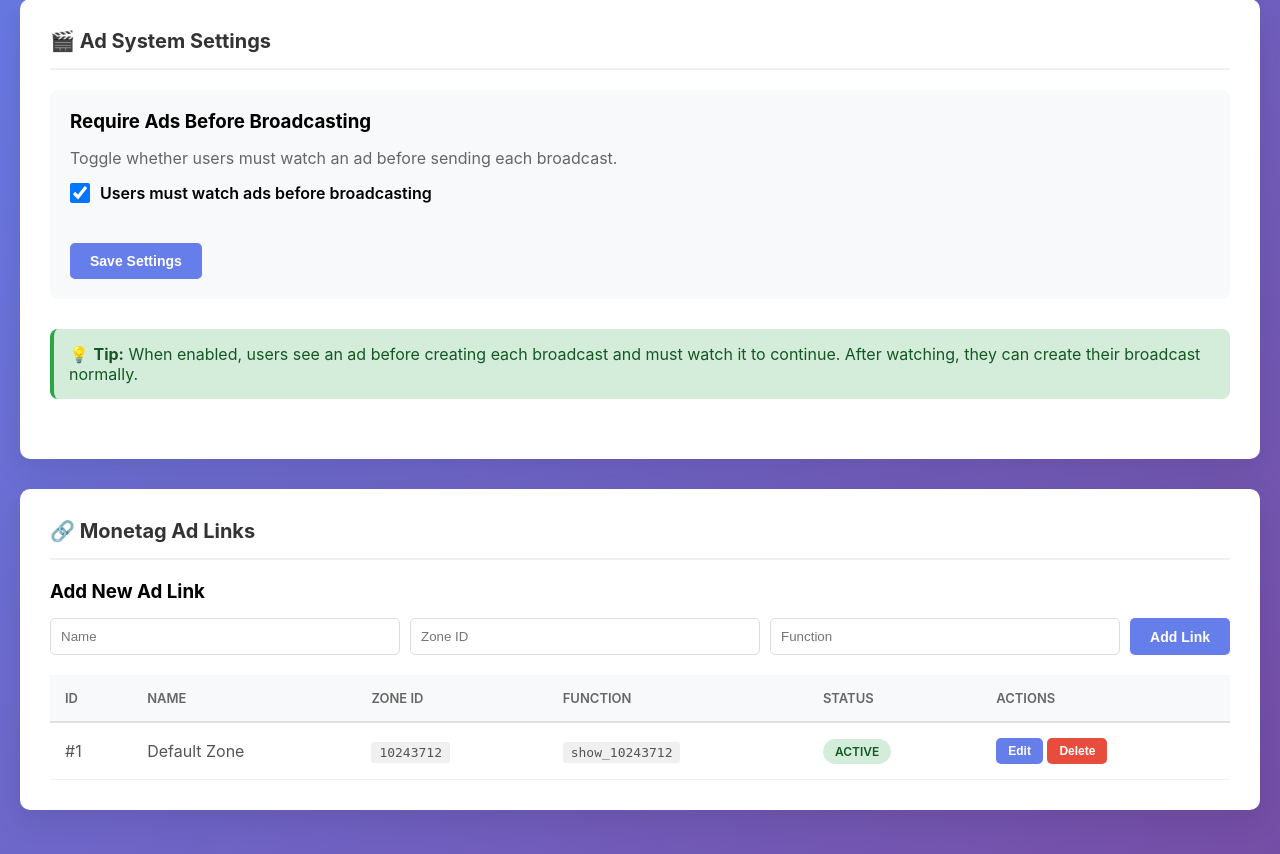
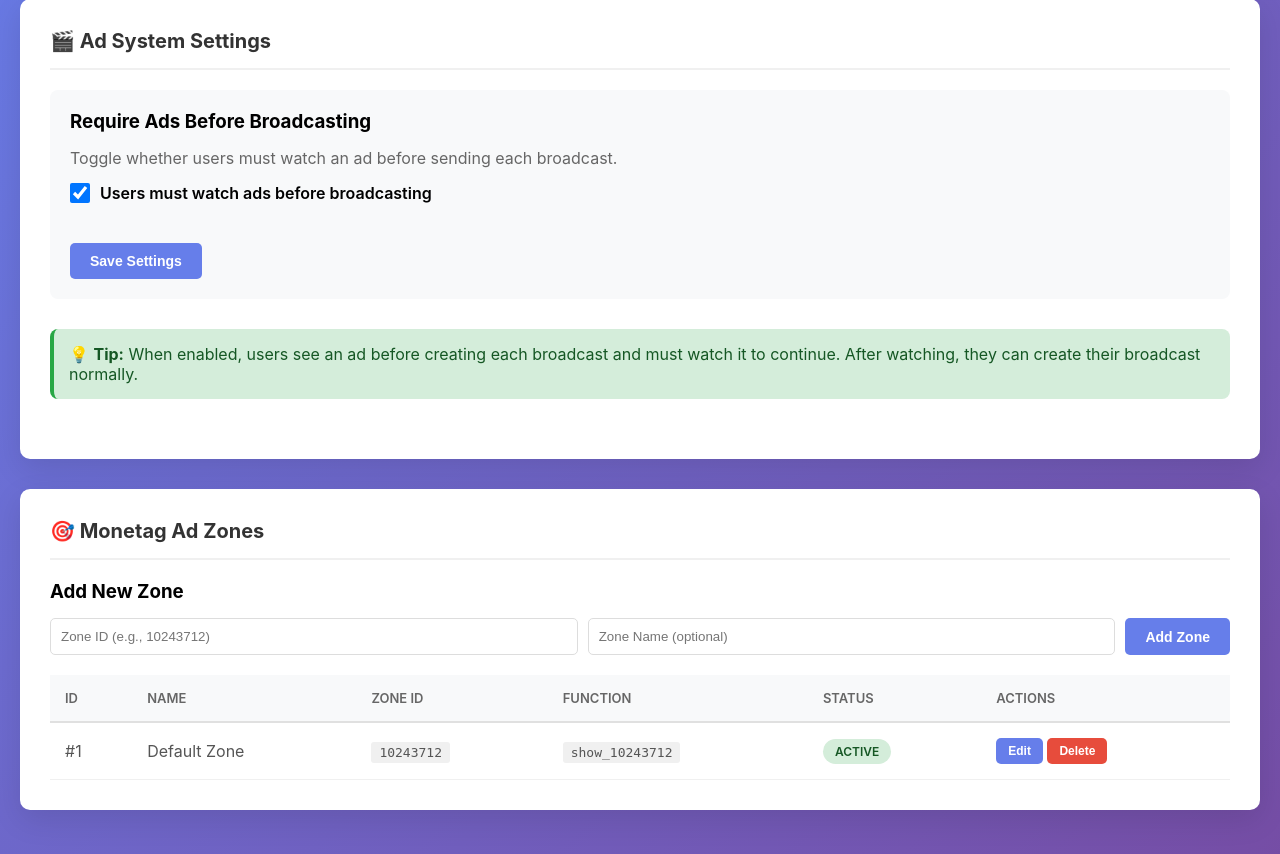
Before and after one commit to ssGITHUB1234/Brodcast-Blast, a Flask app: page / in a window 1280 px wide, after a click on "🎬 Ad Settings". Shown: the part 272-1126 px from the top of the page. Run offline with Flask 3, Linux system fonts and the light colour scheme; some libraries are stand-ins or nearby versions.

Commit message:
Simplify ad management by only requiring zone IDs
Refactor backend API endpoints and frontend UI to manage Monetag ad zones by Zone ID, automatically generating the function, and removing the need for manual link entry.

Replit-Commit-Author: Agent
Replit-Commit-Session-Id: 26770800-70af-424d-ab3d-cf6257321cad
Replit-Commit-Checkpoint-Type: full_checkpoint
Replit-Commit-Event-Id: 47b4a473-f40d-46de-a45d-0a5a9346c973
Replit-Commit-Screenshot-Url: https://storage.googleapis.com/screenshot-production-us-central1/78a9272a-375e-4540-b490-287a8f018a62/26770800-70af-424d-ab3d-cf6257321cad/PzD33pP

```diff
--- a/backend/app.py
+++ b/backend/app.py
@@ -39,11 +39,11 @@ ad_settings = {
 # Track users who watched ads (reset periodically)
 users_ads_watched = set()  # Set of user IDs who watched ads in current session
 
-# Monetag ad links management
-monetag_ad_links = [
-    {'id': 1, 'name': 'Default Zone', 'zone_id': '10243712', 'link': 'show_10243712', 'active': True}
+# Monetag ad zones management (just zone IDs)
+monetag_zones = [
+    {'id': 1, 'name': 'Default Zone', 'zone_id': '10243712', 'active': True}
 ]
-next_ad_id = 2
+next_zone_id = 2
 
 def is_admin(user_id):
     """Check if user is admin"""
@@ -387,63 +387,63 @@ def clear_ad_watched(user_id):
     except Exception as e:
         return jsonify({'error': str(e)}), 500
 
-@app.route('/api/ads/links', methods=['GET'])
-def get_ad_links():
-    """Get all Monetag ad links"""
-    return jsonify(monetag_ad_links)
+@app.route('/api/ads/zones', methods=['GET'])
+def get_ad_zones():
+    """Get all Monetag ad zones"""
+    return jsonify(monetag_zones)
 
-@app.route('/api/ads/links', methods=['POST'])
-def add_ad_link():
-    """Add new Monetag ad link"""
-    global next_ad_id
+@app.route('/api/ads/zones', methods=['POST'])
+def add_ad_zone():
+    """Add new Monetag ad zone"""
+    global next_zone_id
     try:
         data = request.json
-        name = data.get('name', 'New Link')
-        zone_id = data.get('zone_id', '')
-        link = data.get('link', '')
+        zone_id = data.get('zone_id', '').strip()
+        name = data.get('name', f'Zone {zone_id}')
 
-        if not zone_id or not link:
-            return jsonify({'error': 'Zone ID and link are required'}), 400
+        if not zone_id:
+            return jsonify({'error': 'Zone ID is required'}), 400
 
-        new_link = {
-            'id': next_ad_id,
+        # Check if zone already exists
+        if any(z['zone_id'] == zone_id for z in monetag_zones):
+            return jsonify({'error': 'Zone ID already exists'}), 400
+
+        new_zone = {
+            'id': next_zone_id,
             'name': name,
             'zone_id': zone_id,
-            'link': link,
             'active': True
         }
-        monetag_ad_links.append(new_link)
-        next_ad_id += 1
-        return jsonify({'message': 'Ad link added', 'link': new_link})
+        monetag_zones.append(new_zone)
+        next_zone_id += 1
+        return jsonify({'message': 'Zone added', 'zone': new_zone})
     except Exception as e:
         return jsonify({'error': str(e)}), 500
 
-@app.route('/api/ads/links/<int:link_id>', methods=['PUT'])
-def update_ad_link(link_id):
-    """Update Monetag ad link"""
+@app.route('/api/ads/zones/<int:zone_id>', methods=['PUT'])
+def update_ad_zone(zone_id):
+    """Update Monetag ad zone name"""
     try:
         data = request.json
-        link = next((l for l in monetag_ad_links if l['id'] == link_id), None)
+        zone = next((z for z in monetag_zones if z['id'] == zone_id), None)
 
-        if not link:
-            return jsonify({'error': 'Link not found'}), 404
+        if not zone:
+            return jsonify({'error': 'Zone not found'}), 404
 
-        link['name'] = data.get('name', link['name'])
-        link['zone_id'] = data.get('zone_id', link['zone_id'])
-        link['link'] = data.get('link', link['link'])
-        link['active'] = data.get('active', link['active'])
+        zone['name'] = data.get('name', zone['name'])
+        zone['active'] = data.get('active', zone['active'])
 
-        return jsonify({'message': 'Ad link updated', 'link': link})
+        return jsonify({'message': 'Zone updated', 'zone': zone})
     except Exception as e:
         return jsonify({'error': str(e)}), 500
 
-@app.route('/api/ads/links/<int:link_id>', methods=['DELETE'])
-def delete_ad_link(link_id):
-    """Delete Monetag ad link"""
-    global monetag_ad_links
+@app.route('/api/ads/zones/<int:zone_id>', methods=['DELETE'])
+def delete_ad_zone(zone_id):
+    """Delete Monetag ad zone"""
+    global monetag_zones
     try:
-        monetag_ad_links = [l for l in monetag_ad_links if l['id'] != link_id]
-        return jsonify({'message': 'Ad link deleted'})
+        monetag_zones = [z for z in monetag_zones if z['id'] != zone_id]
+        return jsonify({'message': 'Zone deleted'})
     except Exception as e:
         return jsonify({'error': str(e)}), 500
 
--- a/backend/templates/dashboard.html
+++ b/backend/templates/dashboard.html
@@ -550,20 +550,19 @@
             </div>
 
             <div class="section">
-                <h2>🔗 Monetag Ad Links</h2>
-                <div id="ad-links-message"></div>
+                <h2>🎯 Monetag Ad Zones</h2>
+                <div id="ad-zones-message"></div>
 
                 <div style="margin-bottom: 20px;">
-                    <h3 style="margin-bottom: 15px;">Add New Ad Link</h3>
-                    <div style="display: grid; grid-template-columns: 1fr 1fr 1fr auto; gap: 10px; margin-bottom: 15px;">
-                        <input type="text" id="new-link-name" placeholder="Name" style="padding: 10px; border: 1px solid #ddd; border-radius: 5px;">
-                        <input type="text" id="new-link-zone" placeholder="Zone ID" style="padding: 10px; border: 1px solid #ddd; border-radius: 5px;">
-                        <input type="text" id="new-link-func" placeholder="Function" style="padding: 10px; border: 1px solid #ddd; border-radius: 5px;">
-                        <button class="btn btn-primary" onclick="addAdLink()" style="padding: 10px 20px;">Add Link</button>
+                    <h3 style="margin-bottom: 15px;">Add New Zone</h3>
+                    <div style="display: grid; grid-template-columns: 1fr 1fr auto; gap: 10px; margin-bottom: 15px;">
+                        <input type="text" id="new-zone-id" placeholder="Zone ID (e.g., 10243712)" style="padding: 10px; border: 1px solid #ddd; border-radius: 5px;">
+                        <input type="text" id="new-zone-name" placeholder="Zone Name (optional)" style="padding: 10px; border: 1px solid #ddd; border-radius: 5px;">
+                        <button class="btn btn-primary" onclick="addAdZone()" style="padding: 10px 20px;">Add Zone</button>
                     </div>
                 </div>
 
-                <div id="ad-links-list" style="overflow-x: auto;">
+                <div id="ad-zones-list" style="overflow-x: auto;">
                     <table>
                         <thead>
                             <tr>
@@ -575,7 +574,7 @@
                                 <th>Actions</th>
                             </tr>
                         </thead>
-                        <tbody id="ad-links-tbody">
+                        <tbody id="ad-zones-tbody">
                             <tr><td colspan="6" style="text-align: center;">Loading...</td></tr>
                         </tbody>
                     </table>
@@ -621,7 +620,7 @@
                 loadChatAnalysis();
             } else if (tabName === 'ads') {
                 loadAdSettings();
-                loadAdLinks();
+                loadAdZones();
             } else if (tabName === 'overview') {
                 loadDashboard();
             }
@@ -1096,103 +1095,103 @@
             }
         }
 
-        async function loadAdLinks() {
+        async function loadAdZones() {
             try {
-                const response = await fetch(`${API_BASE}/ads/links`);
-                const links = await response.json();
-                renderAdLinks(links);
+                const response = await fetch(`${API_BASE}/ads/zones`);
+                const zones = await response.json();
+                renderAdZones(zones);
             } catch (error) {
-                console.error('Error loading ad links:', error);
-                showError('Failed to load ad links');
+                console.error('Error loading ad zones:', error);
+                showError('Failed to load zones');
             }
         }
 
-        function renderAdLinks(links) {
+        function renderAdZones(zones) {
             let html = '<table><thead><tr><th>ID</th><th>Name</th><th>Zone ID</th><th>Function</th><th>Status</th><th>Actions</th></tr></thead><tbody>';
-            if (Array.isArray(links) && links.length > 0) {
-                links.forEach(link => {
-                    const statusBadge = link.active ? 'badge-active' : 'badge-blocked';
-                    const statusText = link.active ? 'ACTIVE' : 'INACTIVE';
+            if (Array.isArray(zones) && zones.length > 0) {
+                zones.forEach(zone => {
+                    const statusBadge = zone.active ? 'badge-active' : 'badge-blocked';
+                    const statusText = zone.active ? 'ACTIVE' : 'INACTIVE';
+                    const functionName = `show_${zone.zone_id}`;
                     html += `<tr>
-                        <td>#${link.id}</td>
-                        <td>${link.name}</td>
-                        <td><code style="background: #f0f0f0; padding: 3px 8px; border-radius: 3px;">${link.zone_id}</code></td>
-                        <td><code style="background: #f0f0f0; padding: 3px 8px; border-radius: 3px;">${link.link}</code></td>
+                        <td>#${zone.id}</td>
+                        <td>${zone.name}</td>
+                        <td><code style="background: #f0f0f0; padding: 3px 8px; border-radius: 3px;">${zone.zone_id}</code></td>
+                        <td><code style="background: #f0f0f0; padding: 3px 8px; border-radius: 3px;">${functionName}</code></td>
                         <td><span class="badge ${statusBadge}">${statusText}</span></td>
                         <td>
-                            <button class="btn btn-primary btn-small" onclick="editAdLink(${link.id}, '${link.name}', '${link.zone_id}', '${link.link}')">Edit</button>
-                            <button class="btn btn-danger btn-small" onclick="deleteAdLink(${link.id})">Delete</button>
+                            <button class="btn btn-primary btn-small" onclick="editAdZone(${zone.id}, '${zone.name}')">Edit</button>
+                            <button class="btn btn-danger btn-small" onclick="deleteAdZone(${zone.id})">Delete</button>
                         </td>
                     </tr>`;
                 });
             } else {
-                html += '<tr><td colspan="6" style="text-align: center;">No ad links yet</td></tr>';
+                html += '<tr><td colspan="6" style="text-align: center;">No zones yet</td></tr>';
             }
             html += '</tbody></table>';
-            document.getElementById('ad-links-list').innerHTML = html;
+            document.getElementById('ad-zones-list').innerHTML = html;
         }
 
-        async function addAdLink() {
-            const name = document.getElementById('new-link-name').value.trim();
-            const zone = document.getElementById('new-link-zone').value.trim();
-            const link = document.getElementById('new-link-func').value.trim();
+        async function addAdZone() {
+            const zoneId = document.getElementById('new-zone-id').value.trim();
+            const zoneName = document.getElementById('new-zone-name').value.trim();
 
-            if (!name || !zone || !link) {
-                showError('Please fill in all fields');
+            if (!zoneId) {
+                showError('Zone ID is required');
                 return;
             }
 
             try {
-                const response = await fetch(`${API_BASE}/ads/links`, {
+                const response = await fetch(`${API_BASE}/ads/zones`, {
                     method: 'POST',
                     headers: {'Content-Type': 'application/json'},
-                    body: JSON.stringify({name, zone_id: zone, link})
+                    body: JSON.stringify({zone_id: zoneId, name: zoneName || `Zone ${zoneId}`})
                 });
                 if (response.ok) {
-                    showSuccess('✅ Ad link added');
-                    document.getElementById('new-link-name').value = '';
-                    document.getElementById('new-link-zone').value = '';
-                    document.getElementById('new-link-func').value = '';
-                    loadAdLinks();
+                    showSuccess('✅ Zone added');
+                    document.getElementById('new-zone-id').value = '';
+                    document.getElementById('new-zone-name').value = '';
+                    loadAdZones();
                 } else {
-                    showError('Failed to add link');
+                    const error = await response.json();
+                    showError(error.error || 'Failed to add zone');
                 }
             } catch (error) {
-                showError('Error adding link');
+                showError('Error adding zone');
             }
         }
 
-        function editAdLink(linkId, name, zone, link) {
-            const newName = prompt('Edit link name:', name);
+        function editAdZone(zoneId, name) {
+            const newName = prompt('Edit zone name:', name);
             if (newName === null) return;
 
-            fetch(`${API_BASE}/ads/links/${linkId}`, {
+            fetch(`${API_BASE}/ads/zones/${zoneId}`, {
                 method: 'PUT',
                 headers: {'Content-Type': 'application/json'},
-                body: JSON.stringify({name: newName, zone_id: zone, link})
+                body: JSON.stringify({name: newName})
             }).then(response => {
                 if (response.ok) {
-                    showSuccess('✅ Ad link updated');
-                    loadAdLinks();
+                    showSuccess('✅ Zone updated');
+                    loadAdZones();
                 } else {
-                    showError('Failed to update link');
+                    showError('Failed to update zone');
                 }
-            }).catch(error => showError('Error updating link'));
+            }).catch(error => showError('Error updating zone'));
         }
 
-        async function deleteAdLink(linkId) {
-            if (!confirm('Delete this ad link?')) return;
+        async function deleteAdZone(zoneId) {
+            if (!confirm('Delete this zone?')) return;
 
             try {
-                const response = await fetch(`${API_BASE}/ads/links/${linkId}`, {method: 'DELETE'});
+                const response = await fetch(`${API_BASE}/ads/zones/${zoneId}`, {method: 'DELETE'});
                 if (response.ok) {
-                    showSuccess('✅ Ad link deleted');
-                    loadAdLinks();
+                    showSuccess('✅ Zone deleted');
+                    loadAdZones();
                 } else {
-                    showError('Failed to delete link');
+                    showError('Failed to delete zone');
                 }
             } catch (error) {
-                showError('Error deleting link');
+                showError('Error deleting zone');
             }
         }
 
```
Also changed, not shown: replit.md (+7 -6 lines), 1 other file.
